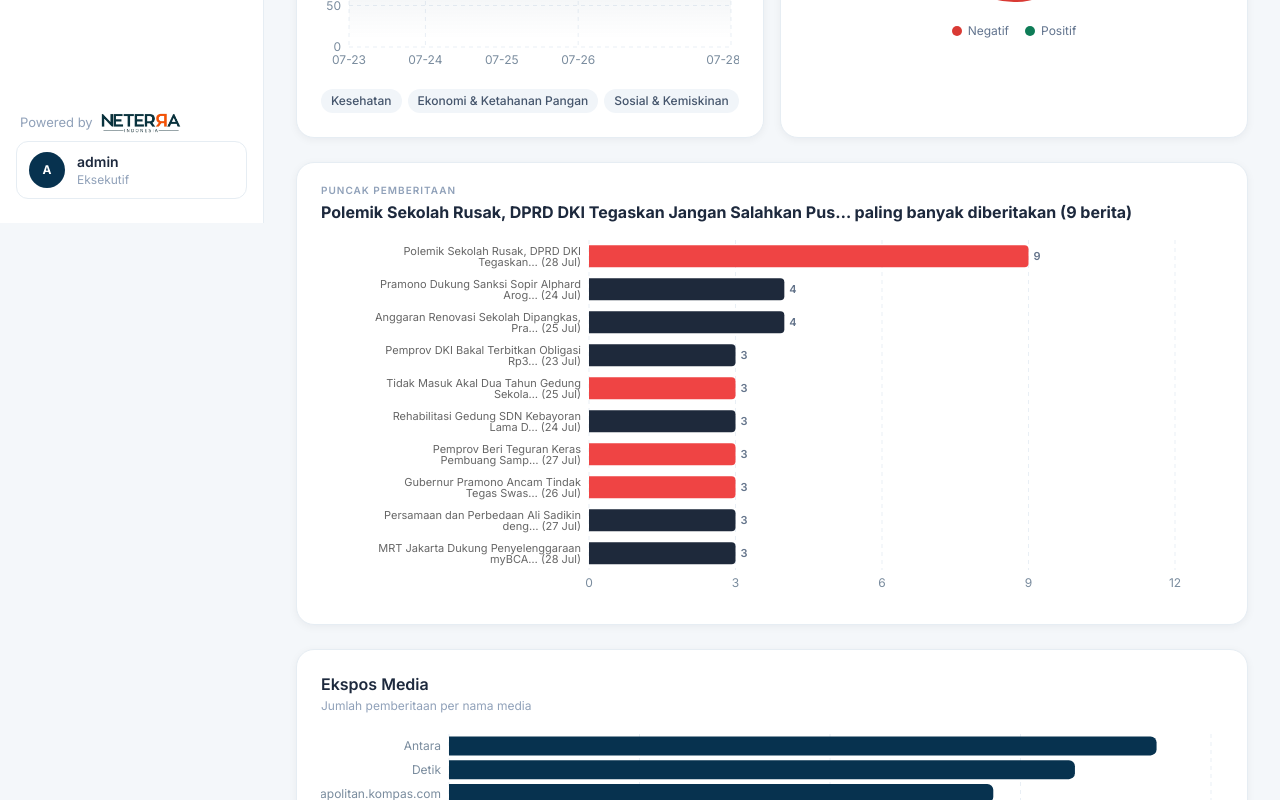
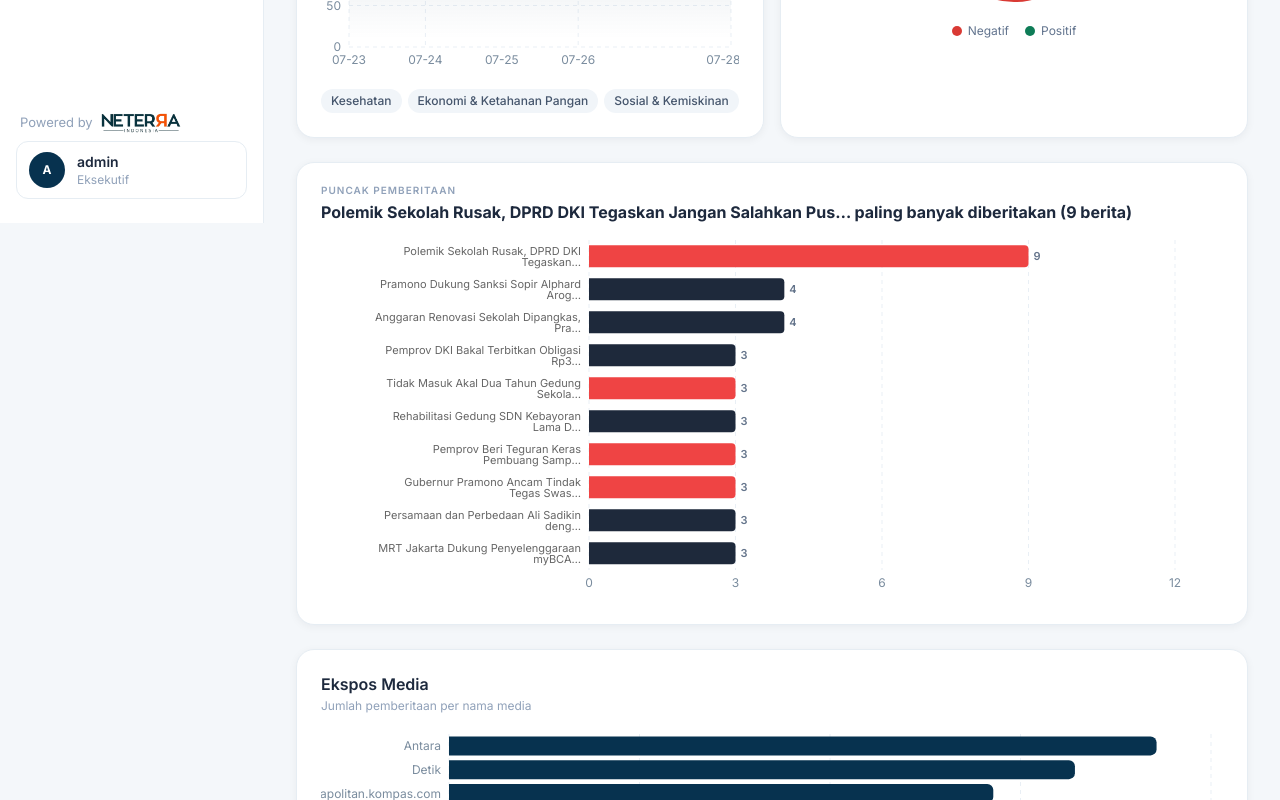
Before and after one commit to Neterra-ind/Dashboard-Pemprov-DKI-Jakarta, a React (Vite) app: page /isu-pimpinan in a window 1280 px wide. Shown: the part 577-1377 px from the top of the page. Built offline with nearby package versions, Linux system fonts and the light colour scheme.

Commit message:
Remove date suffix from Puncak Pemberitaan bar labels (DKI)
Co-Authored-By: Claude Sonnet 4.6 <noreply@anthropic.com>

```diff
--- a/src/pages/IsuPimpinan.tsx
+++ b/src/pages/IsuPimpinan.tsx
@@ -94,16 +94,13 @@ export function IsuPimpinan() {
       if (b.tanggal > e.tanggal) e.tanggal = b.tanggal
       map.set(b.judul, e)
     }
-    const BULAN = ['Jan','Feb','Mar','Apr','Mei','Jun','Jul','Agu','Sep','Okt','Nov','Des']
     return Array.from(map.values())
       .sort((a, b) => b.jumlah - a.jumlah)
       .slice(0, 10)
-      .map(({ judul, jumlah, negatif, tanggal }) => {
-        const d = new Date(tanggal)
-        const tgl = `${d.getDate()} ${BULAN[d.getMonth()]}`
+      .map(({ judul, jumlah, negatif }) => {
         const label = judul.length > 42 ? judul.slice(0, 40) + '…' : judul
         const isNegatif = jumlah > 0 && negatif / jumlah > 0.5
-        return { name: `${label} (${tgl})`, judul, jumlah, fill: isNegatif ? '#ef4444' : '#1e293b' }
+        return { name: label, judul, jumlah, fill: isNegatif ? '#ef4444' : '#1e293b' }
       })
   }, [beritaTerkait])
 
```
